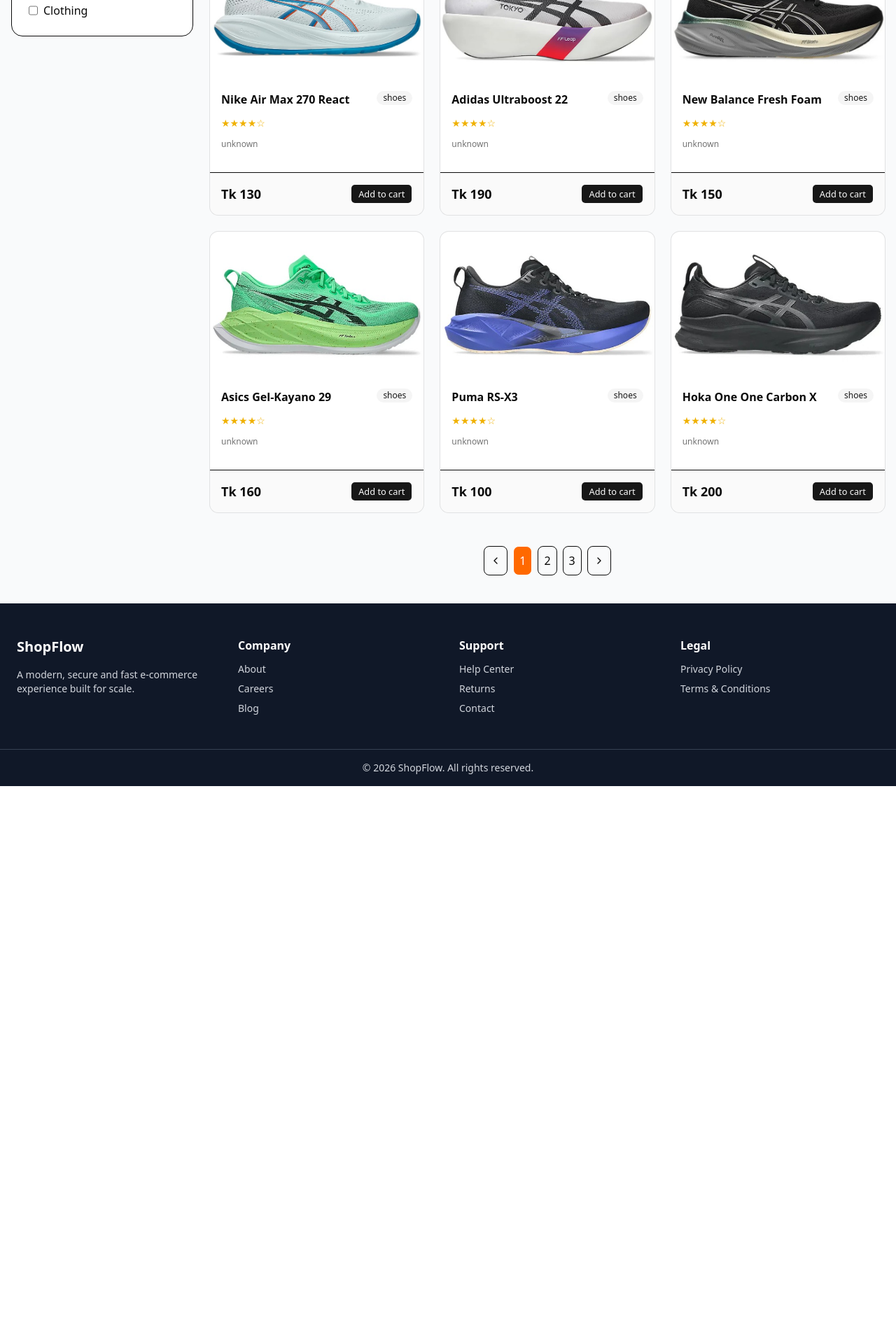
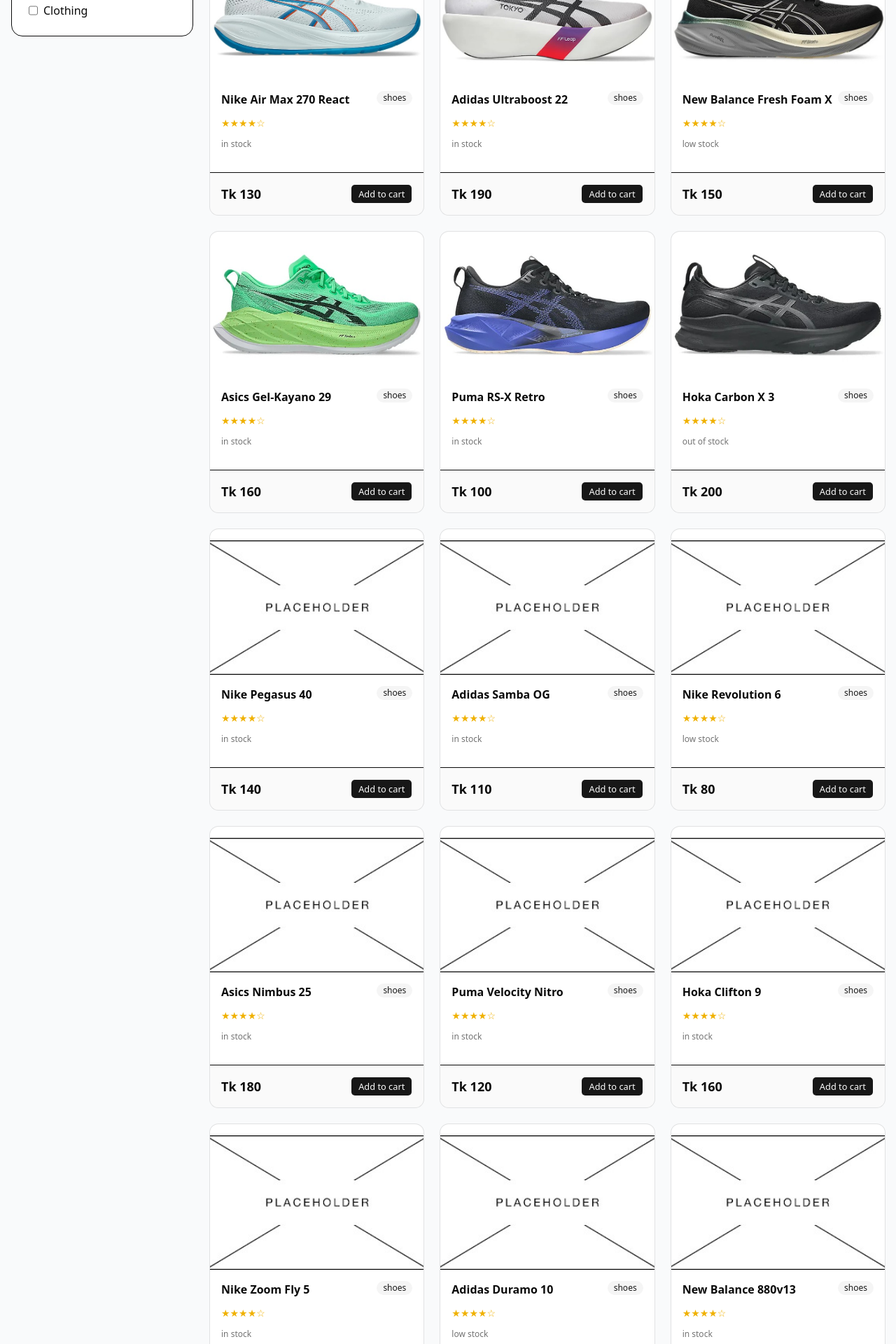
Before and after one commit to shkms11/ecom-frontend, a React (Vite) app: page /shop in a window 1280 px wide. Shown: the part 320-2240 px from the top of the page at 70% size. Before the commit the page ends 1443 px from the top, so only its background shows below. Built offline with nearby package versions, Linux system fonts and the light colour scheme; no server answers.

Commit message:
add placeholder img and update mock data for simulation features

```diff
--- a/src/features/products/data/mockProducts.ts
+++ b/src/features/products/data/mockProducts.ts
@@ -7,184 +7,320 @@
 import shoe05 from "@/assets/images/products/shoes/shoe05.jpg";
 import shoe06 from "@/assets/images/products/shoes/shoe06.jpg";
 
-const SHOE_IMAGE_BY_ID: Record<number, string> = {
-  1: shoe01,
-  2: shoe02,
-  3: shoe03,
-  4: shoe04,
-  5: shoe05,
-  6: shoe06,
-};
+import placeholderImg from "@/assets/images/placeholder.jpg";
 
+const slugify = (text: string) =>
+  text
+    .toLowerCase()
+    .replace(/\s+/g, "-")
+    .replace(/[^a-z0-9-]/g, "");
+
+// ===================== SHOES (REAL IMAGES ONLY ONCE) =====================
 export const SHOP_PRODUCTS: Product[] = [
   {
     id: 1,
+    slug: slugify("Nike Air Max 270 React"),
     name: "Nike Air Max 270 React",
     price: 129.99,
     rating: 4.7,
-    description:
-      "A blend of Nike Air and React foam for a smooth, lightweight ride.",
+    description: "Lightweight Air + React cushioning system.",
     category: "shoes",
-    image: SHOE_IMAGE_BY_ID[1],
-    images: [SHOE_IMAGE_BY_ID[1]],
+    images: [shoe01],
     badges: ["Best Seller"],
-    inStock: true,
+    stockStatus: "in_stock",
     numReviews: 128,
-    variants: {
-      color: [
-        { id: "black", label: "Color", value: "Black" },
-        { id: "white", label: "Color", value: "White" },
-      ],
-      size: [
-        { id: "9", label: "Size", value: "9" },
-        { id: "10", label: "Size", value: "10" },
-        { id: "11", label: "Size", value: "11" },
-      ],
-    },
-    specs: {
-      Cushioning: "React Foam + Air",
-      Weight: "300g",
-      Drop: "10mm",
-      Use: "Running",
-    },
+    variants: {},
+    specs: {},
   },
   {
     id: 2,
+    slug: slugify("Adidas Ultraboost 22"),
     name: "Adidas Ultraboost 22",
     price: 189.99,
     rating: 4.9,
-    description:
-      "Lightweight Boost midsole with energy return for long-distance comfort.",
+    description: "Energy-return Boost midsole technology.",
     category: "shoes",
-    image: SHOE_IMAGE_BY_ID[2],
-    images: [SHOE_IMAGE_BY_ID[2]],
+    images: [shoe02],
     badges: ["Premium"],
-    inStock: true,
+    stockStatus: "in_stock",
     numReviews: 245,
-    variants: {
-      color: [
-        { id: "blue", label: "Color", value: "Blue" },
-        { id: "grey", label: "Color", value: "Grey" },
-      ],
-      size: [
-        { id: "8", label: "Size", value: "8" },
-        { id: "9", label: "Size", value: "9" },
-        { id: "10", label: "Size", value: "10" },
-      ],
-    },
-    specs: {
-      Cushioning: "Boost",
-      Weight: "280g",
-      Drop: "8mm",
-      Use: "Daily Training",
-    },
+    variants: {},
+    specs: {},
   },
   {
     id: 3,
-    name: "New Balance Fresh Foam",
+    slug: slugify("New Balance Fresh Foam X"),
+    name: "New Balance Fresh Foam X",
     price: 149.99,
-    rating: 4.8,
-    description: "Cloud-like cushioning with a breathable mesh upper.",
+    rating: 4.6,
+    description: "Soft cushioning for long-distance comfort.",
     category: "shoes",
-    image: SHOE_IMAGE_BY_ID[3],
-    images: [SHOE_IMAGE_BY_ID[3]],
+    images: [shoe03],
     badges: [],
-    inStock: true,
+    stockStatus: "low_stock",
     numReviews: 89,
-    variants: {
-      color: [{ id: "green", label: "Color", value: "Green" }],
-      size: [
-        { id: "9", label: "Size", value: "9" },
-        { id: "10", label: "Size", value: "10" },
-      ],
-    },
-    specs: {
-      Cushioning: "Fresh Foam",
-      Weight: "265g",
-      Drop: "8mm",
-      Use: "Road Running",
-    },
+    variants: {},
+    specs: {},
   },
   {
     id: 4,
+    slug: slugify("Asics Gel-Kayano 29"),
     name: "Asics Gel-Kayano 29",
     price: 159.99,
-    rating: 4.6,
-    description:
-      "Stability-oriented running shoe with rearfoot GEL cushioning.",
+    rating: 4.8,
+    description: "Stability running shoe with GEL support.",
     category: "shoes",
-    image: SHOE_IMAGE_BY_ID[4],
-    images: [SHOE_IMAGE_BY_ID[4]],
+    images: [shoe04],
     badges: ["Stability"],
-    inStock: true,
+    stockStatus: "in_stock",
     numReviews: 156,
-    variants: {
-      color: [
-        { id: "purple", label: "Color", value: "Purple" },
-        { id: "black", label: "Color", value: "Black" },
-      ],
-      size: [
-        { id: "10", label: "Size", value: "10" },
-        { id: "11", label: "Size", value: "11" },
-      ],
-    },
-    specs: {
-      Cushioning: "GEL",
-      Weight: "310g",
-      Drop: "10mm",
-      Use: "Stability",
-    },
+    variants: {},
+    specs: {},
   },
   {
     id: 5,
-    name: "Puma RS-X3",
+    slug: slugify("Puma RS-X Retro"),
+    name: "Puma RS-X Retro",
     price: 99.99,
-    rating: 4.5,
-    description: "Chunky retro-style sneaker for casual style and comfort.",
+    rating: 4.3,
+    description: "Chunky retro sneaker design.",
     category: "shoes",
-    image: SHOE_IMAGE_BY_ID[5],
-    images: [SHOE_IMAGE_BY_ID[5]],
+    images: [shoe05],
     badges: ["Sale"],
-    inStock: true,
+    stockStatus: "in_stock",
     numReviews: 67,
-    variants: {
-      color: [{ id: "multi", label: "Color", value: "Multi" }],
-      size: [
-        { id: "9", label: "Size", value: "9" },
-        { id: "10", label: "Size", value: "10" },
-      ],
-    },
-    specs: {
-      Cushioning: "RS Foam",
-      Weight: "340g",
-      Drop: "12mm",
-      Use: "Casual",
-    },
+    variants: {},
+    specs: {},
   },
   {
     id: 6,
-    name: "Hoka One One Carbon X",
+    slug: slugify("Hoka Carbon X 3"),
+    name: "Hoka Carbon X 3",
     price: 199.99,
     rating: 4.9,
-    description: "Lightweight carbon-plated trainer for speed and efficiency.",
+    description: "Carbon-plated racing shoe.",
     category: "shoes",
-    image: SHOE_IMAGE_BY_ID[6],
-    images: [SHOE_IMAGE_BY_ID[6]],
-    badges: ["Race Day"],
-    inStock: false,
+    images: [shoe06],
+    badges: ["Race"],
+    stockStatus: "out_of_stock",
     numReviews: 203,
-    variants: {
-      color: [{ id: "red", label: "Color", value: "Red" }],
-      size: [
-        { id: "9", label: "Size", value: "9" },
-        { id: "10", label: "Size", value: "10" },
-      ],
-    },
-    specs: {
-      Cushioning: "Meta-Rocker",
-      Weight: "220g",
-      Drop: "5mm",
-      Use: "Racing",
-    },
+    variants: {},
+    specs: {},
+  },
+
+  // ===================== EXTRA SHOES (10 ITEMS - PLACEHOLDER ONLY) =====================
+  {
+    id: 7,
+    slug: slugify("Nike Pegasus 40"),
+    name: "Nike Pegasus 40",
+    price: 139.99,
+    rating: 4.6,
+    description: "Daily running comfort shoe.",
+    category: "shoes",
+    images: [placeholderImg],
+    badges: [],
+    stockStatus: "in_stock",
+    numReviews: 140,
+    variants: {},
+    specs: {},
+  },
+  {
+    id: 8,
+    slug: slugify("Adidas Samba OG"),
+    name: "Adidas Samba OG",
+    price: 109.99,
+    rating: 4.7,
+    description: "Classic lifestyle sneaker.",
+    category: "shoes",
+    images: [placeholderImg],
+    badges: ["Trending"],
+    stockStatus: "in_stock",
+    numReviews: 320,
+    variants: {},
+    specs: {},
+  },
+  {
+    id: 9,
+    slug: slugify("Nike Revolution 6"),
+    name: "Nike Revolution 6",
+    price: 79.99,
+    rating: 4.2,
+    description: "Budget running shoe.",
+    category: "shoes",
+    images: [placeholderImg],
+    badges: ["Budget"],
+    stockStatus: "low_stock",
+    numReviews: 88,
+    variants: {},
+    specs: {},
+  },
+  {
+    id: 10,
+    slug: slugify("Asics Nimbus 25"),
+    name: "Asics Nimbus 25",
+    price: 179.99,
+    rating: 4.9,
+    description: "Ultra-soft premium trainer.",
+    category: "shoes",
+    images: [placeholderImg],
+    badges: ["Premium"],
+    stockStatus: "in_stock",
+    numReviews: 410,
+    variants: {},
+    specs: {},
+  },
+  {
+    id: 11,
+    slug: slugify("Puma Velocity Nitro"),
+    name: "Puma Velocity Nitro",
+    price: 119.99,
+    rating: 4.5,
+    description: "Fast training shoe.",
+    category: "shoes",
+    images: [placeholderImg],
+    badges: [],
+    stockStatus: "in_stock",
+    numReviews: 73,
+    variants: {},
+    specs: {},
+  },
+  {
+    id: 12,
+    slug: slugify("Hoka Clifton 9"),
+    name: "Hoka Clifton 9",
+    price: 159.99,
+    rating: 4.8,
+    description: "Ultra-soft daily trainer.",
+    category: "shoes",
+    images: [placeholderImg],
+    badges: ["Comfort"],
+    stockStatus: "in_stock",
+    numReviews: 260,
+    variants: {},
+    specs: {},
+  },
+  {
+    id: 13,
+    slug: slugify("Nike Zoom Fly 5"),
+    name: "Nike Zoom Fly 5",
+    price: 149.99,
+    rating: 4.5,
+    description: "Speed-focused running shoe.",
+    category: "shoes",
+    images: [placeholderImg],
+    badges: [],
+    stockStatus: "in_stock",
+    numReviews: 110,
+    variants: {},
+    specs: {},
+  },
+  {
+    id: 14,
+    slug: slugify("Adidas Duramo 10"),
+    name: "Adidas Duramo 10",
+    price: 69.99,
+    rating: 4.1,
+    description: "Entry-level running shoe.",
+    category: "shoes",
+    images: [placeholderImg],
+    badges: ["Budget"],
+    stockStatus: "low_stock",
+    numReviews: 60,
+    variants: {},
+    specs: {},
+  },
+  {
+    id: 15,
+    slug: slugify("New Balance 880v13"),
+    name: "New Balance 880v13",
+    price: 139.99,
+    rating: 4.6,
+    description: "Balanced daily trainer.",
+    category: "shoes",
+    images: [placeholderImg],
+    badges: [],
+    stockStatus: "in_stock",
+    numReviews: 150,
+    variants: {},
+    specs: {},
+  },
+  {
+    id: 16,
+    slug: slugify("Asics Cumulus 25"),
+    name: "Asics Cumulus 25",
+    price: 129.99,
+    rating: 4.7,
+    description: "Soft neutral running shoe.",
+    category: "shoes",
+    images: [placeholderImg],
+    badges: [],
+    stockStatus: "in_stock",
+    numReviews: 180,
+    variants: {},
+    specs: {},
+  },
+
+  // ===================== CLOTHING =====================
+  {
+    id: 17,
+    slug: slugify("Nike Running T-Shirt"),
+    name: "Nike Running T-Shirt",
+    price: 29.99,
+    rating: 4.4,
+    description: "Breathable running t-shirt.",
+    category: "clothing",
+    images: [placeholderImg],
+    badges: [],
+    stockStatus: "in_stock",
+    numReviews: 45,
+    variants: {},
+    specs: {},
+  },
+  {
+    id: 18,
+    slug: slugify("Adidas Hoodie Essential"),
+    name: "Adidas Hoodie Essential",
+    price: 59.99,
+    rating: 4.6,
+    description: "Warm fleece hoodie.",
+    category: "clothing",
+    images: [placeholderImg],
+    badges: ["New"],
+    stockStatus: "in_stock",
+    numReviews: 98,
+    variants: {},
+    specs: {},
+  },
+  {
+    id: 19,
+    slug: slugify("Under Armour Jacket"),
+    name: "Under Armour Jacket",
+    price: 89.99,
+    rating: 4.7,
+    description: "Wind-resistant jacket.",
+    category: "clothing",
+    images: [placeholderImg],
+    badges: ["Premium"],
+    stockStatus: "in_stock",
+    numReviews: 120,
+    variants: {},
+    specs: {},
+  },
+
+  // ===================== ACCESSORIES =====================
+  {
+    id: 20,
+    slug: slugify("Gym Backpack Pro"),
+    name: "Gym Backpack Pro",
+    price: 49.99,
+    rating: 4.5,
+    description: "Durable gym backpack.",
+    category: "accessories",
+    images: [placeholderImg],
+    badges: [],
+    stockStatus: "in_stock",
+    numReviews: 56,
+    variants: {},
+    specs: {},
   },
 ];
```
Also changed, not shown: src/assets/images/placeholder.jpg (added).
